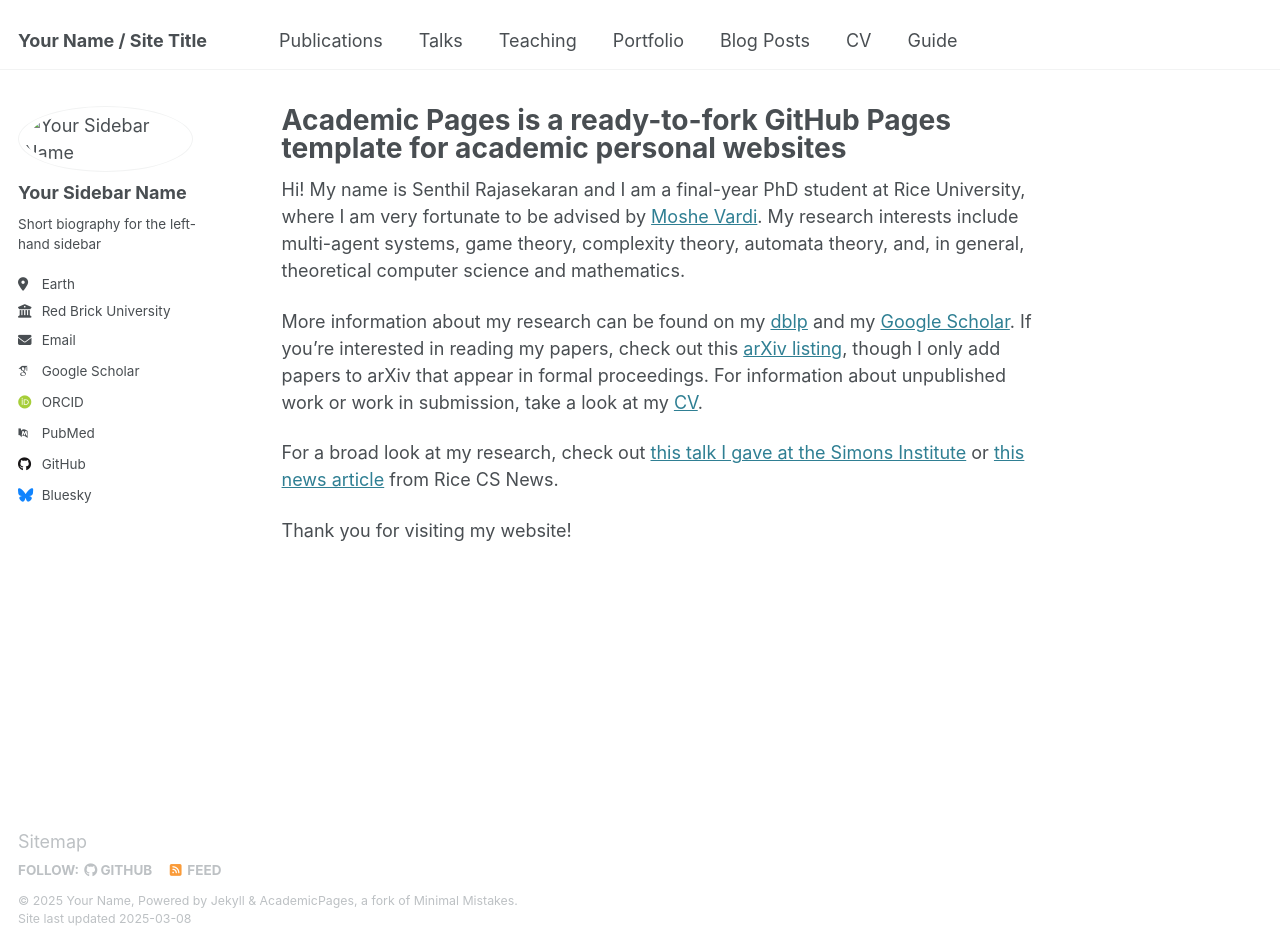
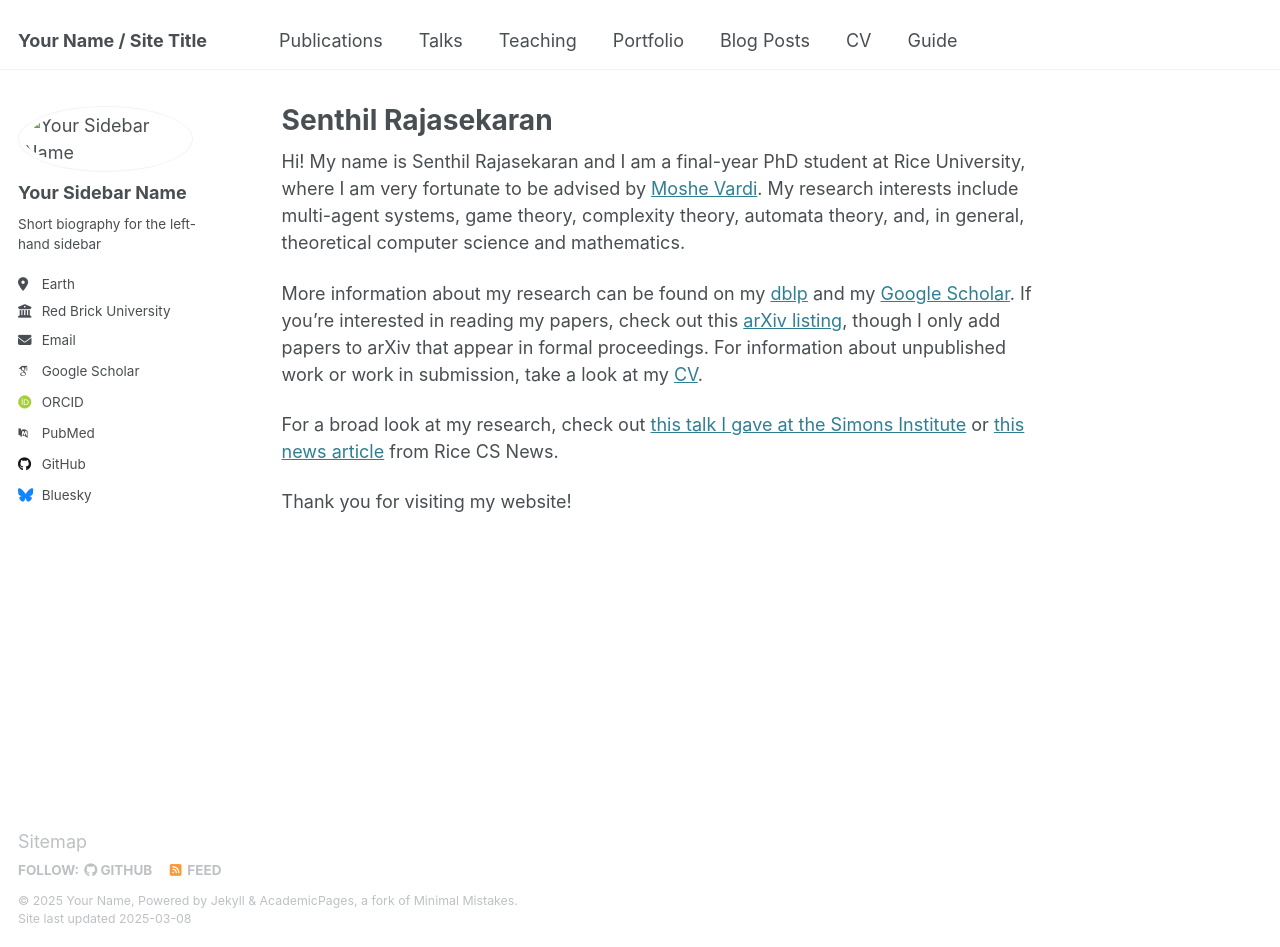
Before and after one commit to senthilrajasekaran/senthilrajasekaran.github.io, a Jekyll site: the page built from _pages/about.md, in a window 1280 px wide and 947 px high. Built offline with Jekyll 4.4.1, drawn with Linux system fonts in a browser that asks for light colours; some web fonts are replaced.

Commit message:
Update about.md
update title

```diff
--- a/_pages/about.md
+++ b/_pages/about.md
@@ -1,6 +1,6 @@
 ---
 permalink: /
-title: "Academic Pages is a ready-to-fork GitHub Pages template for academic personal websites"
+title: "Senthil Rajasekaran"
 author_profile: true
 redirect_from:
   - /about/
```
